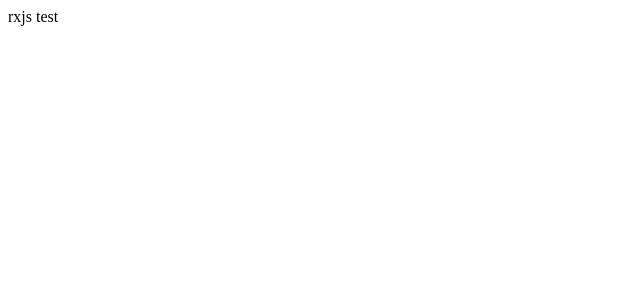
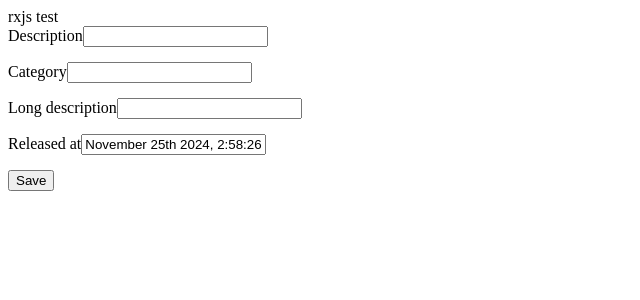
Before and after one commit to Adam-Wallenrod/rxjs-practise, an Angular app in the folder rxjs-practise-app/: page / in a window 1280 px wide. Shown: the top 300 px of the page, without its empty margins (0-640 px from the left). Built offline with nearby package versions, Linux system fonts and the light colour scheme; no server answers.

Commit message:
add simple form and json mock server

```diff
--- a/rxjs-practise-app/package.json
+++ b/rxjs-practise-app/package.json
@@ -18,6 +18,7 @@
     "@angular/platform-browser": "^19.0.0",
     "@angular/platform-browser-dynamic": "^19.0.0",
     "@angular/router": "^19.0.0",
+    "moment": "^2.30.1",
     "rxjs": "~7.8.0",
     "tslib": "^2.3.0",
     "zone.js": "~0.15.0"
@@ -28,11 +29,13 @@
     "@angular/compiler-cli": "^19.0.0",
     "@types/jasmine": "~5.1.0",
     "jasmine-core": "~5.4.0",
+    "json-server": "^1.0.0-beta.3",
     "karma": "~6.4.0",
     "karma-chrome-launcher": "~3.2.0",
     "karma-coverage": "~2.2.0",
     "karma-jasmine": "~5.1.0",
     "karma-jasmine-html-reporter": "~2.1.0",
+    "nodemon": "^3.1.7",
     "typescript": "~5.6.2"
   }
 }
--- a/rxjs-practise-app/src/app/app.component.css
+++ b/rxjs-practise-app/src/app/app.component.css
@@ -0,0 +1,3 @@
+.form-field {
+  padding-bottom: 15px;
+}
--- a/rxjs-practise-app/src/app/app.component.html
+++ b/rxjs-practise-app/src/app/app.component.html
@@ -1,8 +1,34 @@
 <main class="main">
   <div class="content">
-   rxjs test
+    rxjs test
+  </div>
+
+  <div class="form-container">
+    <form [formGroup]="form">
+      <div class="form-field">
+        <label>Description</label>
+        <input type="text" formControlName="description">
+      </div>
+
+      <div class="form-field">
+        <label>Category</label>
+        <input type="text" formControlName="category">
+      </div>
+
+      <div class="form-field">
+        <label>Long description</label>
+        <input type="text" formControlName="longDescription">
+      </div>
+
+      <div class="form-field">
+        <label>Released at</label>
+        <input [disabled]="true" type="text" formControlName="releasedAt">
+      </div>
+
+      <button (click)="showFormValues()">Save</button>
+    </form>
   </div>
 </main>
 
 
-<router-outlet />
+<router-outlet/>
--- a/rxjs-practise-app/src/app/app.component.ts
+++ b/rxjs-practise-app/src/app/app.component.ts
@@ -1,12 +1,108 @@
-import { Component } from '@angular/core';
+import { HttpClient } from '@angular/common/http';
+import { Component, OnInit } from '@angular/core';
+import { FormBuilder, FormGroup, FormsModule, ReactiveFormsModule, Validators } from '@angular/forms';
 import { RouterOutlet } from '@angular/router';
+import moment from 'moment';
+import { map, Observable, tap } from 'rxjs';
+
+
+export interface User {
+  id: number;
+  uid: string;
+  password: string;
+  first_name: string;
+  last_name: string;
+  username: string;
+  email: string;
+  avatar: string;
+  gender: string;
+  phone_number: string;
+  social_insurance_number: string;
+  date_of_birth: string; // ISO format date string
+  employment: {
+    title: string;
+    key_skill: string;
+  };
+  address: {
+    city: string;
+    street_name: string;
+    street_address: string;
+    zip_code: string;
+    state: string;
+    country: string;
+    coordinates: {
+      lat: number;
+      lng: number;
+    };
+  };
+  credit_card: {
+    cc_number: string;
+  };
+  subscription: {
+    plan: string;
+    status: string;
+    payment_method: string;
+    term: string;
+  };
+}
 
 @Component({
   selector: 'app-root',
-  imports: [RouterOutlet],
+  imports: [RouterOutlet, FormsModule, ReactiveFormsModule],
   templateUrl: './app.component.html',
   styleUrl: './app.component.css'
 })
-export class AppComponent {
+export class AppComponent implements OnInit {
+  form: FormGroup;
+
+  http$: Observable<User[]>;
+
+  httpMock$: Observable<any>;
+
   title = 'rxjs-practise-app';
+
+  url = 'http://localhost:3000';
+
+  constructor( private fb: FormBuilder, private http: HttpClient) {
+    this.http$ = this.http.get<User[]>('https://random-data-api.com/api/v2/users?size=3');
+    this.httpMock$ = this.http.get(this.url + '/data')
+    this.form = this.fb.group({
+      description: ['', Validators.required],
+      category: ['', Validators.required],
+      releasedAt: [moment().format('MMMM Do YYYY, h:mm:ss a')],
+      longDescription: ['', Validators.required]
+    })
+  }
+
+  ngOnInit() {
+    //this.getData();
+    this.getMockData();
+  }
+
+
+
+  getData(): void {
+    this.http$
+      .pipe(
+        tap(()=> console.log('HTTP request executed.')),
+        map(users=> users.map(user => user.address)),
+      )
+      .subscribe(data => {
+        console.log('%c fetched data ---> ', 'color: yellow', data);
+      });
+  }
+
+  getMockData(): void {
+    this.httpMock$
+      .pipe(
+        tap(()=> console.log('Mocked HTTP request executed.')),
+      )
+      .subscribe(users => {
+        console.log('%c fetched mocked users ---> ', 'color: yellow', users);
+      });
+  }
+
+  showFormValues(): void {
+    console.log('Form VALUES: ', this.form.getRawValue());
+  }
 }
--- a/rxjs-practise-app/src/app/app.config.ts
+++ b/rxjs-practise-app/src/app/app.config.ts
@@ -1,8 +1,13 @@
+import { provideHttpClient } from '@angular/common/http';
 import { ApplicationConfig, provideZoneChangeDetection } from '@angular/core';
 import { provideRouter } from '@angular/router';
 
 import { routes } from './app.routes';
 
 export const appConfig: ApplicationConfig = {
-  providers: [provideZoneChangeDetection({ eventCoalescing: true }), provideRouter(routes)]
+  providers: [
+    provideZoneChangeDetection({ eventCoalescing: true }),
+    provideRouter(routes),
+    provideHttpClient(),
+  ],
 };
```
Also changed, not shown: rxjs-practise-app/server/data/users/json/db.json (added, +18 -0 lines), 1 other file (tests, documents, lock files or other folders).
